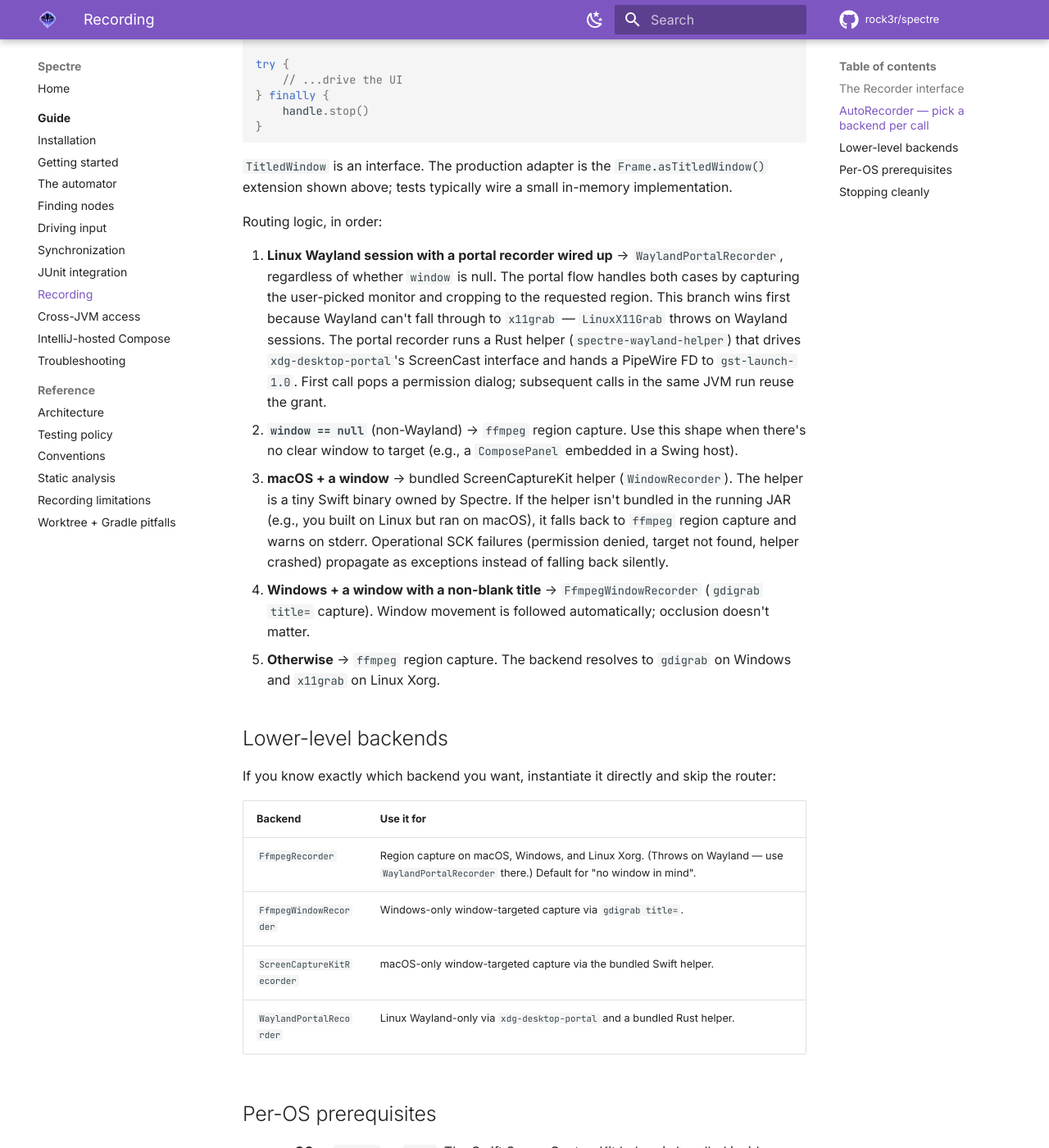
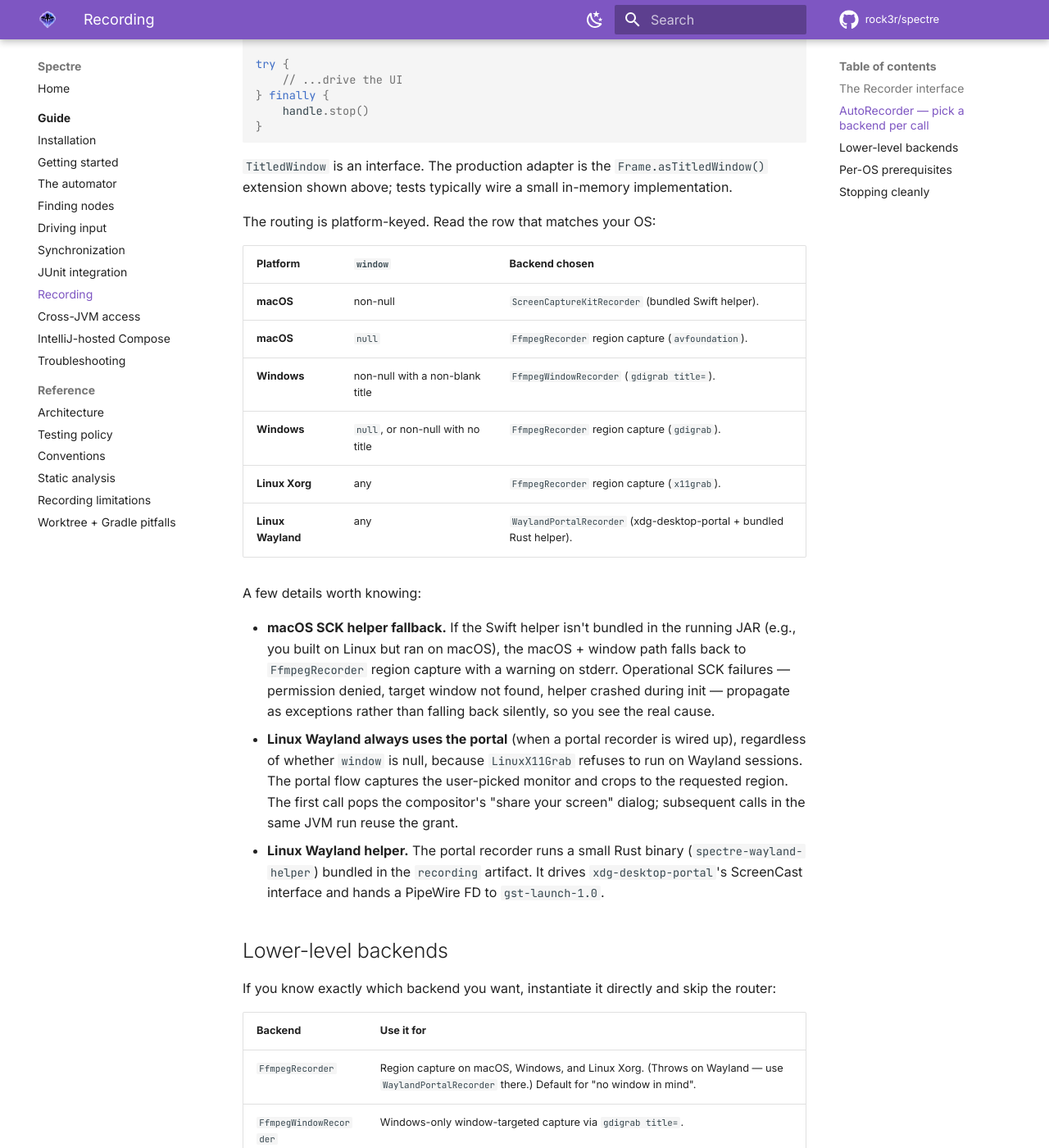
Before and after one commit to rock3r/spectre, an MkDocs documentation site: the page built from docs/guide/recording.md, in a window 1280 px wide and 1400 px high, scrolled down 1085 px. Shown: the whole window at 82% size. Built offline with MkDocs 1.6.1 and Material for MkDocs 9.7.7, drawn with Linux system fonts in a browser that asks for light colours; comment, search, counter and statistics services are not loaded.

Commit message:
docs(recording): rewrite AutoRecorder routing as a platform-keyed table
The numbered "in order" list was faithful to the source's branch
evaluation order but read like "we always check Linux first", which
isn't how it behaves from a user's perspective — the Wayland predicate
only matches on Linux Wayland, so on macOS / Windows that branch
simply doesn't apply.

Replace with a platform × window-presence matrix that tells each
reader exactly what backend they get. Move the implementation-order
detail (Wayland evaluated first because LinuxX11Grab refuses Wayland)
to a "details worth knowing" bullet, where it belongs.

Co-Authored-By: Claude Opus 4.7 (1M context) <noreply@anthropic.com>

```diff
--- a/docs/guide/recording.md
+++ b/docs/guide/recording.md
@@ -55,27 +55,34 @@ try {
 `TitledWindow` is an interface. The production adapter is the `Frame.asTitledWindow()`
 extension shown above; tests typically wire a small in-memory implementation.
 
-Routing logic, in order:
+The routing is platform-keyed. Read the row that matches your OS:
 
-1. **Linux Wayland session with a portal recorder wired up** → `WaylandPortalRecorder`,
-   regardless of whether `window` is null. The portal flow handles both cases by
-   capturing the user-picked monitor and cropping to the requested region. This branch
-   wins first because Wayland can't fall through to `x11grab` — `LinuxX11Grab` throws on
-   Wayland sessions. The portal recorder runs a Rust helper
-   (`spectre-wayland-helper`) that drives `xdg-desktop-portal`'s ScreenCast interface
-   and hands a PipeWire FD to `gst-launch-1.0`. First call pops a permission dialog;
-   subsequent calls in the same JVM run reuse the grant.
-2. **`window == null`** (non-Wayland) → `ffmpeg` region capture. Use this shape when
-   there's no clear window to target (e.g., a `ComposePanel` embedded in a Swing host).
-3. **macOS + a window** → bundled ScreenCaptureKit helper (`WindowRecorder`). The
-   helper is a tiny Swift binary owned by Spectre. If the helper isn't bundled in the
-   running JAR (e.g., you built on Linux but ran on macOS), it falls back to `ffmpeg`
-   region capture and warns on stderr. Operational SCK failures (permission denied, target
-   not found, helper crashed) propagate as exceptions instead of falling back silently.
-4. **Windows + a window with a non-blank title** → `FfmpegWindowRecorder` (`gdigrab
-   title=` capture). Window movement is followed automatically; occlusion doesn't matter.
-5. **Otherwise** → `ffmpeg` region capture. The backend resolves to `gdigrab` on Windows
-   and `x11grab` on Linux Xorg.
+| Platform                | `window`                          | Backend chosen                                                       |
+| ----------------------- | --------------------------------- | -------------------------------------------------------------------- |
+| **macOS**               | non-null                          | `ScreenCaptureKitRecorder` (bundled Swift helper).                   |
+| **macOS**               | `null`                            | `FfmpegRecorder` region capture (`avfoundation`).                    |
+| **Windows**             | non-null with a non-blank title   | `FfmpegWindowRecorder` (`gdigrab title=`).                           |
+| **Windows**             | `null`, or non-null with no title | `FfmpegRecorder` region capture (`gdigrab`).                         |
+| **Linux Xorg**          | any                               | `FfmpegRecorder` region capture (`x11grab`).                         |
+| **Linux Wayland**       | any                               | `WaylandPortalRecorder` (xdg-desktop-portal + bundled Rust helper).  |
+
+A few details worth knowing:
+
+- **macOS SCK helper fallback.** If the Swift helper isn't bundled in the running
+  JAR (e.g., you built on Linux but ran on macOS), the macOS + window path falls
+  back to `FfmpegRecorder` region capture with a warning on stderr. Operational
+  SCK failures — permission denied, target window not found, helper crashed during
+  init — propagate as exceptions rather than falling back silently, so you see
+  the real cause.
+- **Linux Wayland always uses the portal** (when a portal recorder is wired up),
+  regardless of whether `window` is null, because `LinuxX11Grab` refuses to run on
+  Wayland sessions. The portal flow captures the user-picked monitor and crops to
+  the requested region. The first call pops the compositor's "share your screen"
+  dialog; subsequent calls in the same JVM run reuse the grant.
+- **Linux Wayland helper.** The portal recorder runs a small Rust binary
+  (`spectre-wayland-helper`) bundled in the `recording` artifact. It drives
+  `xdg-desktop-portal`'s ScreenCast interface and hands a PipeWire FD to
+  `gst-launch-1.0`.
 
 ## Lower-level backends
 
```
